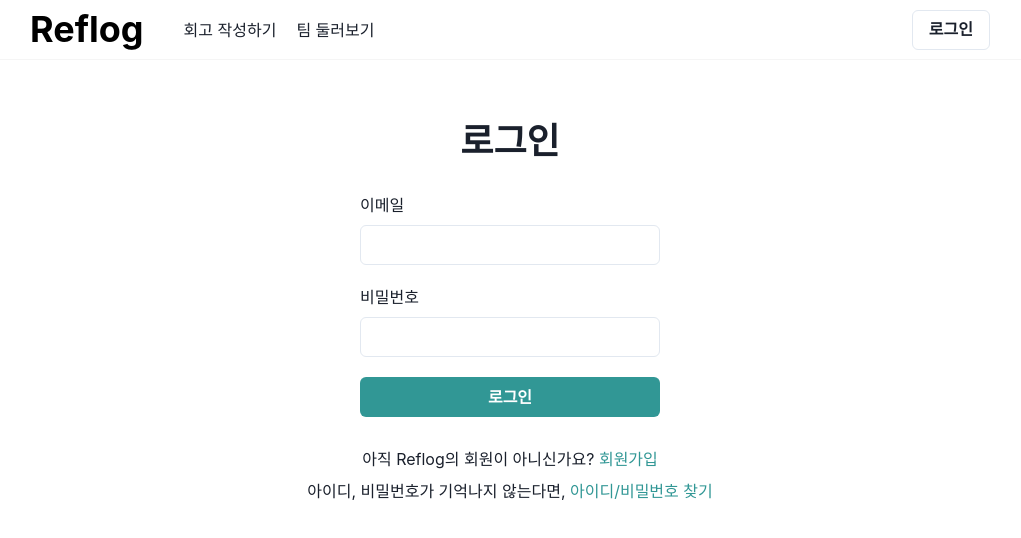
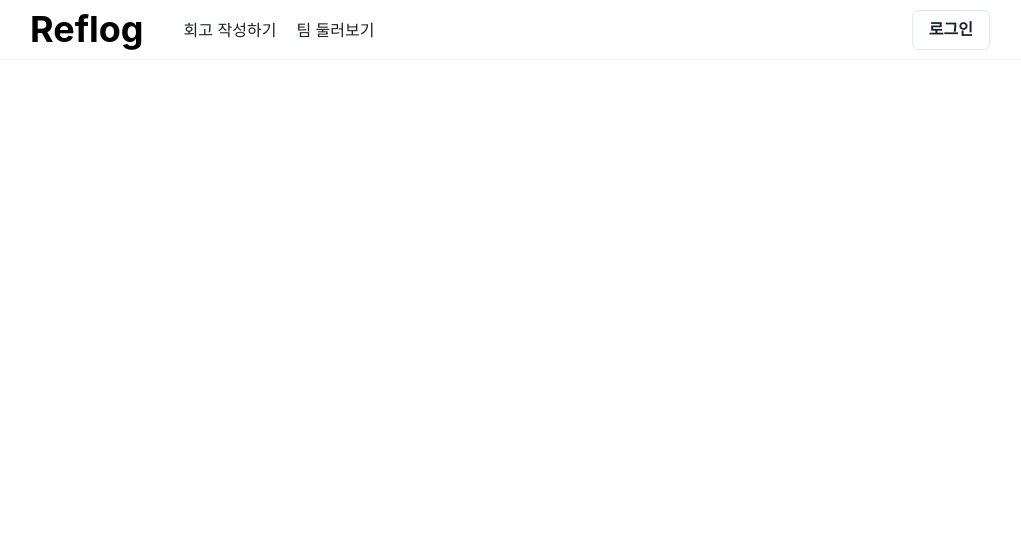
Before and after one commit to team-reflog/reflog-web, a React (Create React App) app: page / in a window 1280 px wide. Shown: the top 538 px of the page, without its empty margins (130-1151 px from the left). Built offline with nearby package versions, Linux system fonts and the light colour scheme.

Commit message:
feat: set router for login page

```diff
--- a/src/App.tsx
+++ b/src/App.tsx
@@ -1,7 +1,7 @@
 import React from 'react';
 import {LoginPage} from "./login/LoginPage";
 import {Box, Button, Flex, Heading, HStack, Text} from "@chakra-ui/react";
-import {Link as RouterLink} from "react-router-dom";
+import {Link as RouterLink, Route, Routes} from "react-router-dom";
 
 const App = () => {
     return (
@@ -27,7 +27,9 @@ const App = () => {
             </Flex>
 
             <Box width={960} mt={"60px"}>
-                <LoginPage/>
+                <Routes>
+                    <Route path={"/login"} element={<LoginPage/>}/>
+                </Routes>
             </Box>
         </Flex>
     );
```
